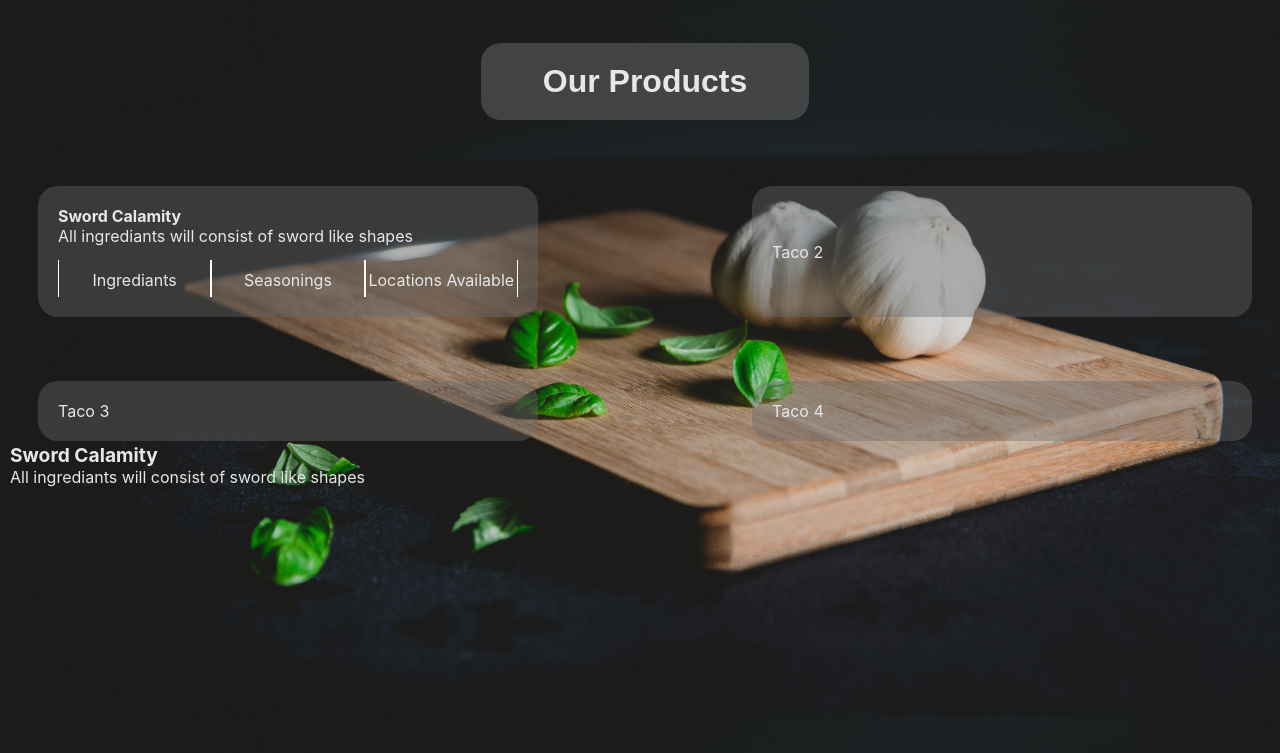
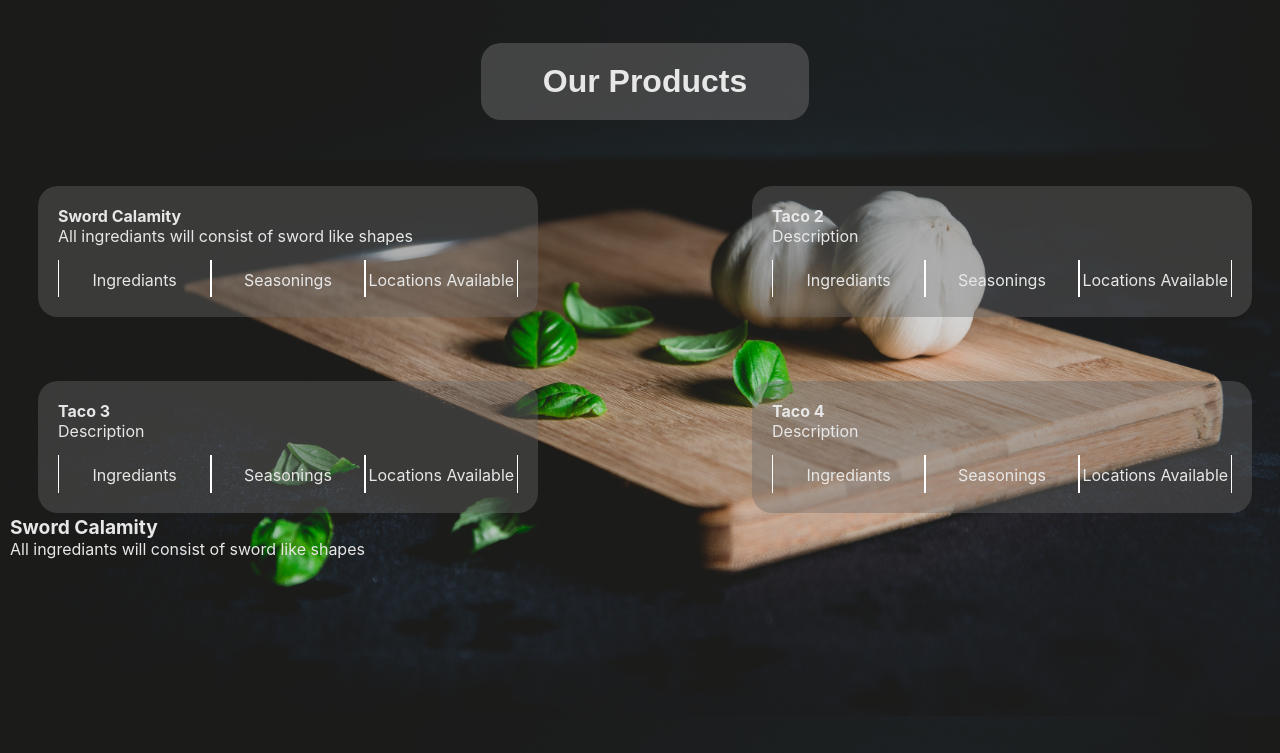
Before and after one commit to Akashchattikal/flaskapp, a Flask app: page /all_tacos in a window 1280 px wide. Shown: the part 84-837 px from the top of the page. Run offline with Flask 3, Linux system fonts and the light colour scheme; data comes from the database, SQL or seed files in the repository.

Commit message:
Finishing Off Drop-Down List
The following changes are the changes made for finishing off the drop-down list's layout

```diff
--- a/static/css/style.css
+++ b/static/css/style.css
@@ -244,12 +244,14 @@ td {
 /* Detache details content */
 .dropdown .dropdown-content {
     position: absolute;
-    min-inline-size: max-content;
-    background-color: rgb(106, 106, 106, 0.6);
+    border-radius: 7px;
+    background-color: rgb(29, 29, 29);
     padding: 10px 10px 10px 10px;
-    border-radius: 20px;
-    width: 4px;
+    width: 150px;
+    transform: translateY(+27px)
 }
+
+
 
 /* Standard Syntax -  Prevent User Text Select*/
 .prevent-select {
--- a/templates/all_tacos.html
+++ b/templates/all_tacos.html
@@ -29,7 +29,7 @@
                             </div>
                         </summary>
 
-                        <div class="dropdown-content">
+                        <div class="dropdown-content center">
                             Dropdown content here…
                     </div>
                     </details>
@@ -67,15 +67,159 @@
             </div>
         </td>
         <td style ="width: 210px;">&nbsp;</td>
-        <td style="background-color: rgb(106, 106, 106, 0.4);" class="multiple-taco">Taco 2</td>
+        <td style="background-color: rgb(106, 106, 106, 0.4);" class="multiple-taco prevent-select">
+            <b>Taco 2</b>
+            <p style="padding-bottom: 3%;">Description</p>
+            <div class="column">
+                <div class="dropdown">
+                    <details>
+                        <summary>
+                            <div class="dropdown-trigger">
+                            Ingrediants
+                            </div>
+                        </summary>
+
+                        <div class="dropdown-content center">
+                            Dropdown content here…
+                    </div>
+                    </details>
+                </div>
+            </div>
+            <div class="column">
+                <div class="dropdown">
+                    <details>
+                        <summary>
+                            <div class="dropdown-trigger">
+                            Seasonings
+                            </div>
+                        </summary>
+
+                        <div class="dropdown-content">
+                            Dropdown content here…
+                    </div>
+                    </details>
+                </div>
+            </div>
+            <div class="column">
+                <div class="dropdown">
+                    <details>
+                        <summary>
+                            <div class="dropdown-trigger">
+                            Locations Available
+                            </div>
+                        </summary>
+
+                        <div class="dropdown-content">
+                            Dropdown content here…
+                    </div>
+                    </details>
+                </div>
+            </div>
+        </td>
     </tr>
     <tr>
         <td>&nbsp;</td>
     </tr>
     <tr>
-        <td style="background-color: rgb(106, 106, 106, 0.4);" class="multiple-taco">Taco 3</td>
+        <td style="background-color: rgb(106, 106, 106, 0.4);" class="multiple-taco prevent-select">
+            <b>Taco 3</b>
+            <p style="padding-bottom: 3%;">Description</p>
+            <div class="column">
+                <div class="dropdown">
+                    <details>
+                        <summary>
+                            <div class="dropdown-trigger">
+                            Ingrediants
+                            </div>
+                        </summary>
+
+                        <div class="dropdown-content center">
+                            Dropdown content here…
+                    </div>
+                    </details>
+                </div>
+            </div>
+            <div class="column">
+                <div class="dropdown">
+                    <details>
+                        <summary>
+                            <div class="dropdown-trigger">
+                            Seasonings
+                            </div>
+                        </summary>
+
+                        <div class="dropdown-content">
+                            Dropdown content here…
+                    </div>
+                    </details>
+                </div>
+            </div>
+            <div class="column">
+                <div class="dropdown">
+                    <details>
+                        <summary>
+                            <div class="dropdown-trigger">
+                            Locations Available
+                            </div>
+                        </summary>
+
+                        <div class="dropdown-content">
+                            Dropdown content here…
+                    </div>
+                    </details>
+                </div>
+            </div>
+        </td>
         <td width="">&nbsp;</td>
-        <td style="background-color: rgb(106, 106, 106, 0.4);" class="multiple-taco">Taco 4</td>
+        <td style="background-color: rgb(106, 106, 106, 0.4);" class="multiple-taco prevent-select">
+            <b>Taco 4</b>
+            <p style="padding-bottom: 3%;">Description</p>
+            <div class="column">
+                <div class="dropdown">
+                    <details>
+                        <summary>
+                            <div class="dropdown-trigger">
+                            Ingrediants
+                            </div>
+                        </summary>
+
+                        <div class="dropdown-content center">
+                            Dropdown content here…
+                    </div>
+                    </details>
+                </div>
+            </div>
+            <div class="column">
+                <div class="dropdown">
+                    <details>
+                        <summary>
+                            <div class="dropdown-trigger">
+                            Seasonings
+                            </div>
+                        </summary>
+
+                        <div class="dropdown-content">
+                            Dropdown content here…
+                    </div>
+                    </details>
+                </div>
+            </div>
+            <div class="column">
+                <div class="dropdown">
+                    <details>
+                        <summary>
+                            <div class="dropdown-trigger">
+                            Locations Available
+                            </div>
+                        </summary>
+
+                        <div class="dropdown-content">
+                            Dropdown content here…
+                    </div>
+                    </details>
+                </div>
+            </div>
+        </td>
     </tr>
     </table>
     <h2><a href = "/Taco_Types/{{ item [0] }}">{{ item[1]}}</a></h2>
--- a/templates/layout.html
+++ b/templates/layout.html
@@ -12,7 +12,7 @@
 </head>
 
 <body>
-    <header class="header">
+    <header class="header ">
         <div class="header_content">
             <a href="#" class="logo">
                 <img class="logo_img" src=static/images/logo.png alt="logo">
```
Also changed, not shown: static/images/wood.png (added).
